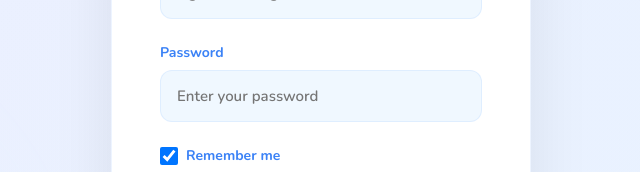
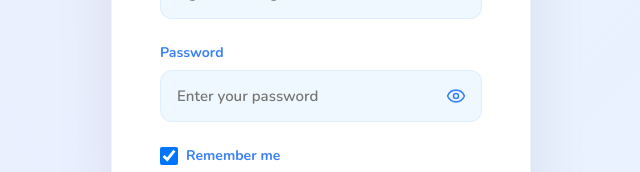
Before and after one commit to fusiongroup1010-bot/deadline-management-ceo, a React (Vite) app: page /#/login in a window 1280 px wide. Shown: the part 347-519 px from the top of the page, without its empty margins (319-959 px from the left). Built offline with nearby package versions, Linux system fonts and the light colour scheme; no server answers; the database is empty.

Commit message:
Update calendar start time to 8:00 - 17:00

```diff
--- a/src/components/CalendarView.jsx
+++ b/src/components/CalendarView.jsx
@@ -7,8 +7,8 @@ import 'react-day-picker/dist/style.css';
 import { useEvents, CATEGORY_MAP, DEPARTMENTS } from '../context/EventContext';
 import { useAuth } from '../context/AuthContext';
 
-const START_HOUR = 9;
-const HOURS_COUNT = 9; // 9 AM → 5 PM (17:00)
+const START_HOUR = 8;
+const HOURS_COUNT = 10; // 8 AM → 5 PM (17:00)
 
 const CATEGORY_LIST = Object.entries(CATEGORY_MAP).map(([id, v]) => ({ id, ...v }));
 
--- a/src/components/Login.jsx
+++ b/src/components/Login.jsx
@@ -1,11 +1,13 @@
 import React, { useState, useEffect } from 'react';
 import { useAuth, EMPLOYEES } from '../context/AuthContext';
 import { useNavigate } from 'react-router-dom';
+import { Eye, EyeOff } from 'lucide-react';
 import logo from '../assets/fusion-logo.png';
 
 const Login = () => {
   const [userId, setUserId] = useState('');
   const [password, setPassword] = useState('');
+  const [showPassword, setShowPassword] = useState(false);
   const [rememberId, setRememberId] = useState(true);
   const [error, setError] = useState('');
   const [loading, setLoading] = useState(false);
@@ -84,8 +86,9 @@ const Login = () => {
 
           <div className="form-group">
             <label htmlFor="password">Password</label>
+            <div style={{ position: 'relative' }}>
               <input
-              type="password"
+                type={showPassword ? "text" : "password"}
                 id="password"
                 value={password}
                 onChange={(e) => setPassword(e.target.value)}
@@ -93,6 +96,27 @@ const Login = () => {
                 placeholder="Enter your password"
                 style={{ width: '100%', padding: '12px 16px', borderRadius: '12px', border: '1px solid var(--border-light)', fontFamily: 'inherit', fontSize: '15px' }}
               />
+              <button
+                type="button"
+                onClick={() => setShowPassword(!showPassword)}
+                style={{
+                  position: 'absolute',
+                  right: '12px',
+                  top: '50%',
+                  transform: 'translateY(-50%)',
+                  background: 'none',
+                  border: 'none',
+                  padding: '4px',
+                  cursor: 'pointer',
+                  color: 'var(--text-secondary)',
+                  display: 'flex',
+                  alignItems: 'center',
+                  justifyContent: 'center'
+                }}
+              >
+                {showPassword ? <EyeOff size={20} /> : <Eye size={20} />}
+              </button>
+            </div>
           </div>
 
           <div className="form-group" style={{ display: 'flex', alignItems: 'center', gap: '8px', marginBottom: '24px' }}>
--- a/src/components/TaskModal.jsx
+++ b/src/components/TaskModal.jsx
@@ -32,7 +32,7 @@ const TaskModal = () => {
     status: 'todo',
     dueDate: new Date().toISOString().split('T')[0],
     endDate: new Date().toISOString().split('T')[0],
-    dueTime: '09:00',
+    dueTime: '08:00',
     duration: 1,
   };
 
--- a/src/context/AuthContext.jsx
+++ b/src/context/AuthContext.jsx
@@ -29,10 +29,13 @@ export const EMPLOYEES = [
   // Hung Yen Authorized Staff - View All, Edit Hung Yen
   { id: 'MunFD', name: 'Mun FD', role: 'admin', pass: 'MunFS123', allowedLocations: ['hanoi', 'hcm', 'hungyen'], editableLocations: ['hungyen'], canSendNotify: true, notifyScope: 'restricted', title: 'Factory Director' },
   { id: 'NamRD', name: 'Nam RD', role: 'admin', pass: 'NamFS345', allowedLocations: ['hanoi', 'hcm', 'hungyen'], editableLocations: ['hungyen'], canSendNotify: true, notifyScope: 'restricted', title: 'R&D Head' },
+  { id: 'ThanhRD', name: 'Thanh RD', role: 'admin', pass: 'fusion2026', allowedLocations: ['hanoi', 'hcm', 'hungyen'], editableLocations: ['hungyen'], canSendNotify: true, notifyScope: 'restricted', title: 'R&D' },
   { id: 'LeeCPO', name: 'Lee CPO', role: 'admin', pass: 'LeeFS345', allowedLocations: ['hanoi', 'hcm', 'hungyen'], editableLocations: ['hungyen'], canSendNotify: true, notifyScope: 'restricted', title: 'CPO' },
   { id: 'LinhHR', name: 'Linh HR', role: 'admin', pass: 'Linh123!', allowedLocations: ['hanoi', 'hcm', 'hungyen'], editableLocations: ['hungyen'], canSendNotify: false, title: 'HR' },
   { id: 'HueAC', name: 'Hue AC', role: 'admin', pass: 'Hue123#', allowedLocations: ['hanoi', 'hcm', 'hungyen'], editableLocations: ['hungyen'], canSendNotify: false, title: 'Accountant' },
-  { id: 'NiQC', name: 'Ni QC', role: 'admin', pass: 'Ni345@', allowedLocations: ['hanoi', 'hcm', 'hungyen'], editableLocations: ['hungyen'], canSendNotify: false, title: 'QC' },
+  { id: 'NiQC', name: 'Ni QC', role: 'admin', pass: 'Ni123', allowedLocations: ['hanoi', 'hcm', 'hungyen'], editableLocations: ['hungyen'], canSendNotify: false, title: 'QC' },
+  { id: 'HaQC', name: 'Ha QC', role: 'admin', pass: 'fusion2026', allowedLocations: ['hanoi', 'hcm', 'hungyen'], editableLocations: ['hungyen'], canSendNotify: false, title: 'QC' },
+  { id: 'NhungQC', name: 'Nhung QC', role: 'admin', pass: 'fusion2026', allowedLocations: ['hanoi', 'hcm', 'hungyen'], editableLocations: ['hungyen'], canSendNotify: false, title: 'QC' },
   { id: 'LinhDs', name: 'Linh Ds', role: 'admin', pass: 'LinhD345!', allowedLocations: ['hanoi', 'hcm', 'hungyen'], editableLocations: ['hungyen'], canSendNotify: false, title: 'Designer' },
   { id: 'Evolution', name: 'Evolution', role: 'admin', pass: 'EV123!', allowedLocations: ['hanoi', 'hcm', 'hungyen'], editableLocations: ['hungyen'], canSendNotify: false, title: 'Staff' },
   { id: 'HongPM', name: 'Hong PM', role: 'admin', pass: 'Hong345@', allowedLocations: ['hanoi', 'hcm', 'hungyen'], editableLocations: ['hungyen'], canSendNotify: false, title: 'PM' },
```
Lines whose indentation alone changed are shown as unchanged.
